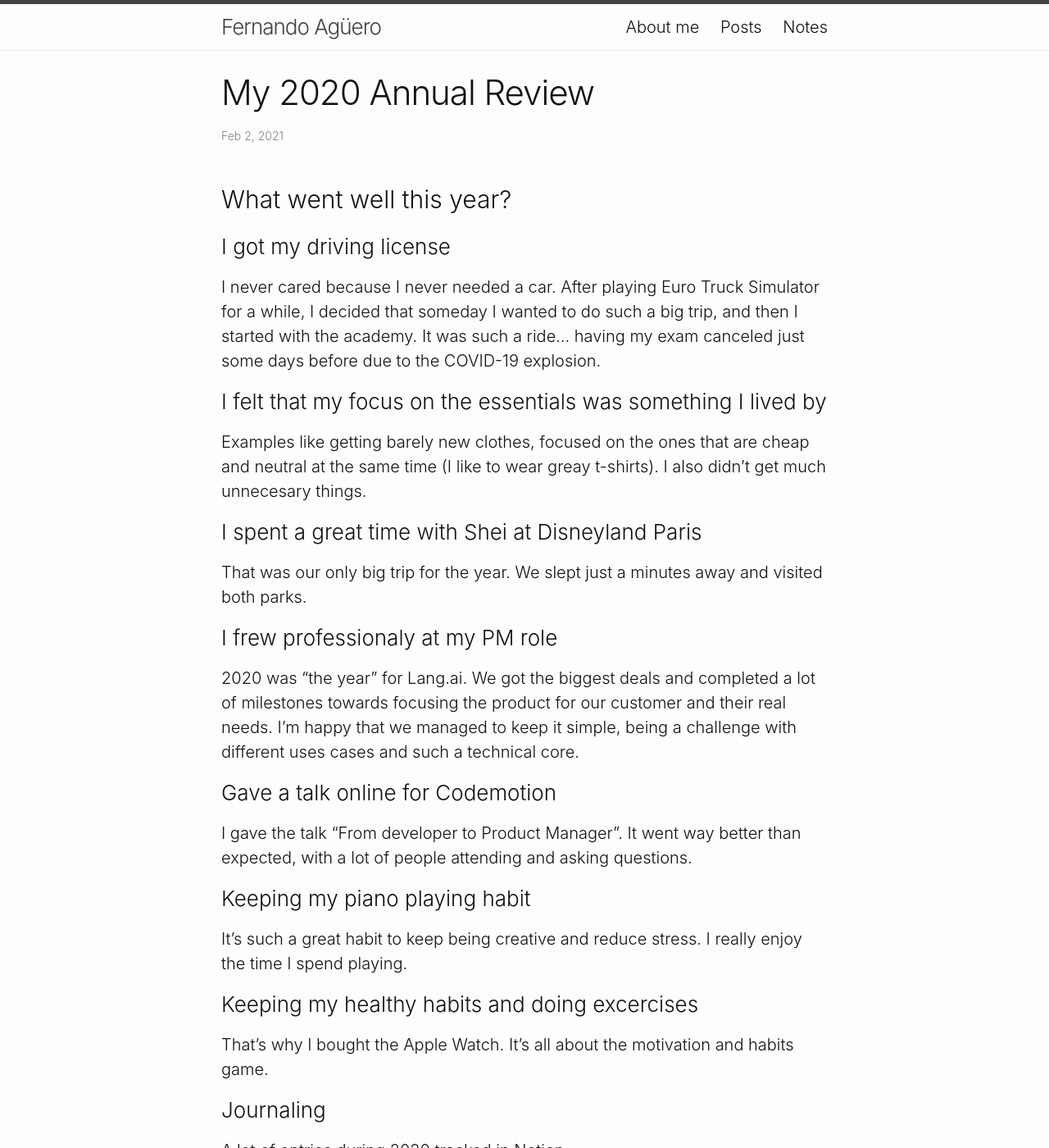
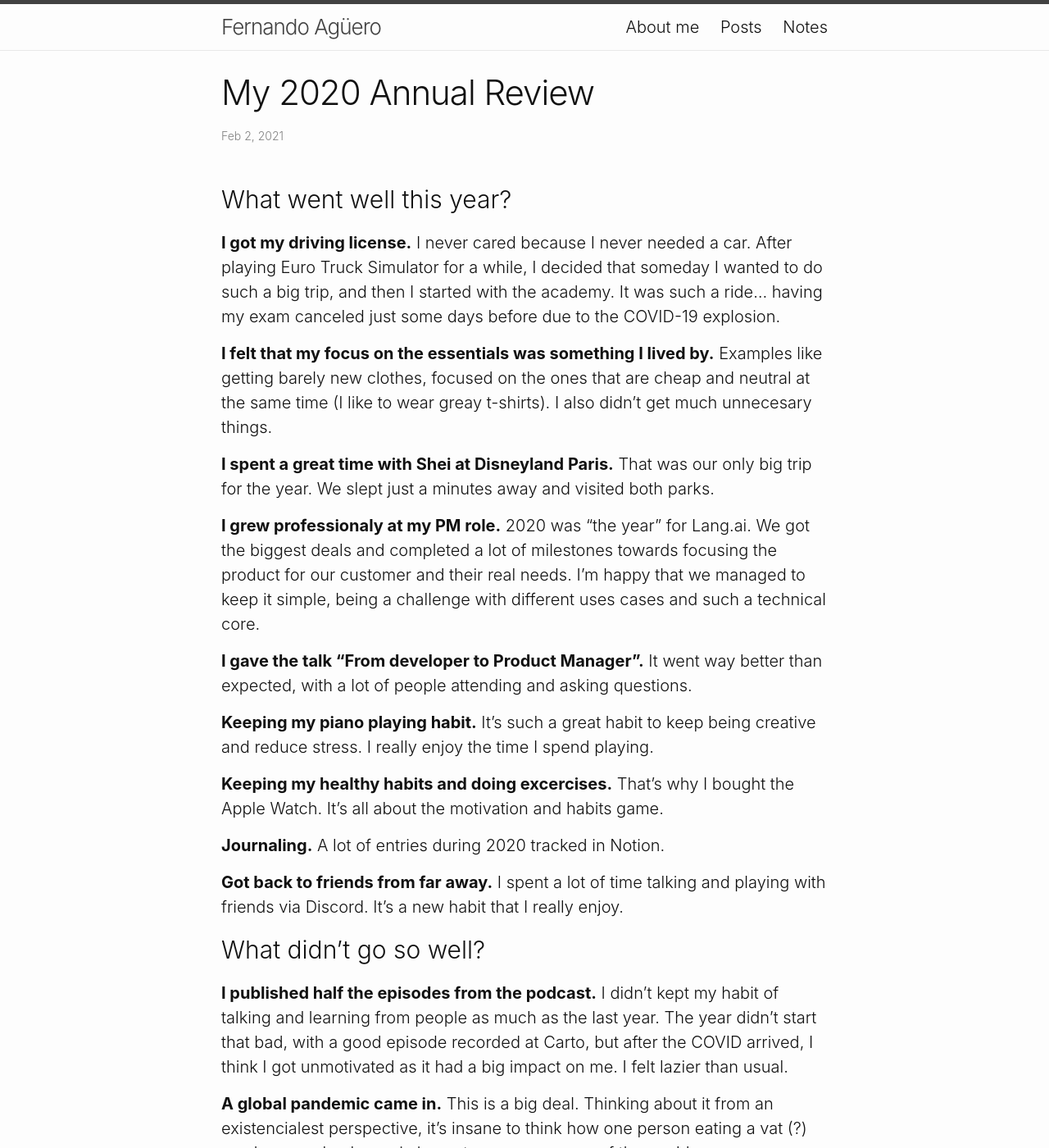
Before and after one commit to fjaguero/site, a Jekyll site: the page built from _posts/2021-02-02-my-2020-annual-review.markdown, in a window 1280 px wide and 1400 px high. Shown: the whole window at 82% size. Built offline with Jekyll 4.4.1, drawn with Linux system fonts in a browser that asks for light colours; some of the changed text lies outside the part shown.

Commit message:
move 2020 post to bold

```diff
--- a/_posts/2021-02-02-my-2020-annual-review.markdown
+++ b/_posts/2021-02-02-my-2020-annual-review.markdown
@@ -8,55 +8,31 @@ tags:
 
 # What went well this year?
 
-### I got my driving license
+**I got my driving license.** I never cared because I never needed a car. After playing Euro Truck Simulator for a while, I decided that someday I wanted to do such a big trip, and then I started with the academy. It was such a ride... having my exam canceled just some days before due to the COVID-19 explosion.
 
-I never cared because I never needed a car. After playing Euro Truck Simulator for a while, I decided that someday I wanted to do such a big trip, and then I started with the academy. It was such a ride... having my exam canceled just some days before due to the COVID-19 explosion.
+**I felt that my focus on the essentials was something I lived by.** Examples like getting barely new clothes, focused on the ones that are cheap and neutral at the same time (I like to wear greay t-shirts). I also didn't get much unnecesary things.
 
-### I felt that my focus on the essentials was something I lived by
+**I spent a great time with Shei at Disneyland Paris.** That was our only big trip for the year. We slept just a minutes away and visited both parks.
 
-Examples like getting barely new clothes, focused on the ones that are cheap and neutral at the same time (I like to wear greay t-shirts). I also didn't get much unnecesary things.
+**I grew professionaly at my PM role.** 2020 was “the year” for Lang.ai. We got the biggest deals and completed a lot of milestones towards focusing the product for our customer and their real needs. I’m happy that we managed to keep it simple, being a challenge with different uses cases and such a technical core.
 
-### I spent a great time with Shei at Disneyland Paris
+**I gave the talk “From developer to Product Manager”.** It went way better than expected, with a lot of people attending and asking questions.
 
-That was our only big trip for the year. We slept just a minutes away and visited both parks.
+**Keeping my piano playing habit.** It’s such a great habit to keep being creative and reduce stress. I really enjoy the time I spend playing.
 
-### I frew professionaly at my PM role
+**Keeping my healthy habits and doing excercises.** That’s why I bought the Apple Watch. It’s all about the motivation and habits game.
 
-2020 was “the year” for Lang.ai. We got the biggest deals and completed a lot of milestones towards focusing the product for our customer and their real needs. I’m happy that we managed to keep it simple, being a challenge with different uses cases and such a technical core.
+**Journaling.** A lot of entries during 2020 tracked in Notion.
 
-### Gave a talk online for Codemotion
-
-I gave the talk “From developer to Product Manager”. It went way better than expected, with a lot of people attending and asking questions.
-
-### Keeping my piano playing habit
-
-It’s such a great habit to keep being creative and reduce stress. I really enjoy the time I spend playing.
-
-### Keeping my healthy habits and doing excercises
-
-That’s why I bought the Apple Watch. It’s all about the motivation and habits game.
-
-### Journaling
-
-A lot of entries during 2020 tracked in Notion.
-
-### Got back to friends from far away
-
-I spent a lot of time talking and playing with friends via Discord. It's a new habit that I really enjoy.
+**Got back to friends from far away.** I spent a lot of time talking and playing with friends via Discord. It's a new habit that I really enjoy.
 
 # What didn't go so well?
 
-### I published half the episodes from the podcast
+**I published half the episodes from the podcast.** I didn't kept my habit of talking and learning from people as much as the last year. The year didn't start that bad, with a good episode recorded at Carto, but after the COVID arrived, I think I got unmotivated as it had a big impact on me. I felt lazier than usual.
 
-I didn't kept my habit of talking and learning from people as much as the last year. The year didn't start that bad, with a good episode recorded at Carto, but after the COVID arrived, I think I got unmotivated as it had a big impact on me. I felt lazier than usual.
+**A global pandemic came in.** This is a big deal. Thinking about it from an existencialest perspective, it's insane to think how one person eating a vat (?) can have such a barcaric impact on every corner of the world.
 
-### A global pandemic came in
-
-This is a big deal. Thinking about it from an existencialest perspective, it's insane to think how one person eating a vat (?) can have such a barcaric impact on every corner of the world.
-
-### I ready barely nothing
-
-I just went throug a few books I can enumerate:
+**I ready barely nothing.** I just went throug a few books I can enumerate:
 
 - Sci-fi
   - Hitchickers Guide to the Galaxy I and II
@@ -68,53 +44,33 @@ I just went throug a few books I can enumerate:
 
 I started a book about Epicuro and another one about the cynics but I didn't finish either.
 
-### I had peaks of stress
-
-I had a bad tim with some chest pain and I went to the doctor for a check. I stopped drinking coffee and go tthe habit of going for a walk every day, and to stop to play the piano a bit. This is also why I bought the Apple watch, in order to keep doing excercise to disconnect.
+**I had peaks of stress.** I had a bad tim with some chest pain and I went to the doctor for a check. I stopped drinking coffee and go tthe habit of going for a walk every day, and to stop to play the piano a bit. This is also why I bought the Apple watch, in order to keep doing excercise to disconnect.
 
 # What did I learn?
 
-### I drastically improved my piano execution
+**I drastically improved my piano execution.** Even thought I didn't improve the musical theory side, I jammed A lot and now I feel more agile. I also got used to some chords progressions and techniques on my own.
 
-Even thought I didn't improve the musical theory side, I jammed A lot and now I feel more agile. I also got used to some chords progressions and techniques on my own.
+**I grew on my PM role, specially in team dynamics.** Last year was the year of closing big deals and listening and participating with customers. We moved to a production-ready mode. I also learned a lot about observability and compliance, leading the SOC2 implementation in the company.
 
-### I grew on my PM role, specially in team dynamics
-
-Last year was the year of closing big deals and listening and participating with customers. We moved to a production-ready mode. I also learned a lot about observability and compliance, leading the SOC2 implementation in the company.
-
-### I learned to drive
-
-I moved from driving inside Euro Truck Simulator 2 to real roads. I feel confident with being cautious, knowing I still have few experience drawing.
+**I learned to drive.** I moved from driving inside Euro Truck Simulator 2 to real roads. I feel confident with being cautious, knowing I still have few experience drawing.
 
 # What's next?
 
 ## Personal
 
-### Keep the progressive minimalism spirit
+**Keep the progressive minimalism spirit.** By buying less and letting go what’s not essential.
 
-By buying less and letting go what’s not essential.
+**Bring back philosophy into my reading habit.** In the last few years I’ve been reading a lot of philosophy and it had a remarkable impact in my life. Lately I replaced this with more work-related topics. I’m starting this year with Popper’s “The Open Society and its Enemies”.
 
-### Bring back philosophy into my reading habit
-
-In the last few years I’ve been reading a lot of philosophy and it had a remarkable impact in my life. Lately I replaced this with more work-related topics. I’m starting this year with Popper’s “The Open Society and its Enemies”.
-
-### Keep my piano habit and take it to the next level
-
-I would like to rotate jamming sessions and quick 20-minute lessons. I want to get the habit of piano learning along the years.
+**Keep my piano habit and take it to the next level.** I would like to rotate jamming sessions and quick 20-minute lessons. I want to get the habit of piano learning along the years.
 
 ## Professional
 
-### I am curious about the engineering manager role
+**I am curious about the engineering manager role.** I like that it connects tech with people in a deeper way than my current role, although the PM ingredientes of UX also resonate with me and it’s field I think I can be helpful.
 
-I like that it connects tech with people in a deeper way than my current role, although the PM ingredientes of UX also resonate with me and it’s field I think I can be helpful.
+**I am considering formal education for my PM role.** Specially to strengthen the strategy and business side of this role.
 
-### I am considering formal education for my PM role
-
-Specially to strengthen the strategy and business side of this role.
-
-### Improve my K8s knowledge
-
-It might not be useful in another company, but while we don’t have another dedicated dev., I think it would be important to understand such a critical component from our infrastructure.
+**Improve my K8s knowledge.** It might not be useful in another company, but while we don’t have another dedicated dev., I think it would be important to understand such a critical component from our infrastructure.
 
 ## Habits to break
 
```
